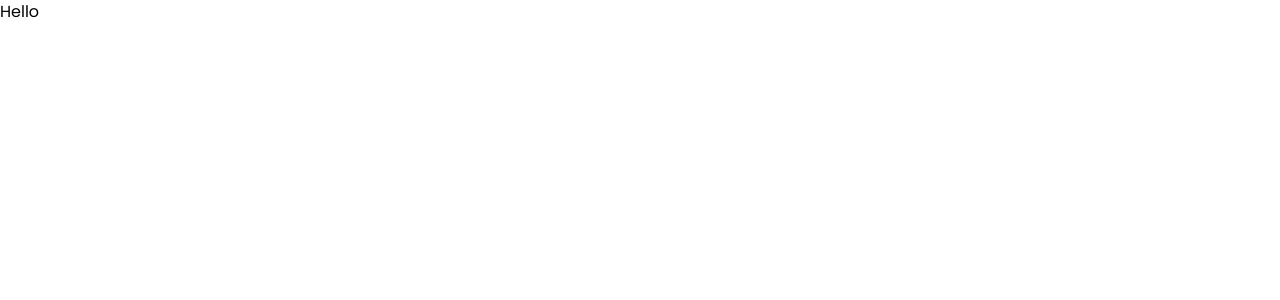
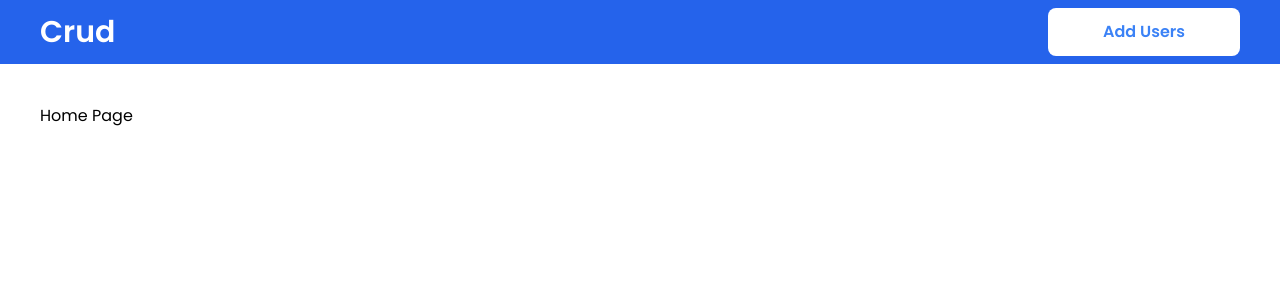
Before and after one commit to urbain32/crud-axios-app, a React (Create React App) app: page / in a window 1280 px wide. Shown: the top 300 px of the page. Built offline with nearby package versions, Linux system fonts and the light colour scheme.

Commit message:
creating navbar and home

```diff
--- a/src/App.js
+++ b/src/App.js
@@ -1,9 +1,14 @@
-
+import { Route, Routes } from 'react-router-dom';
+import Home from './pages/Home';
+import Navbar from './pages/Navbar';
 
 function App() {
   return (
-    <div className="w-full">
-      Hello
+    <div>
+      <Navbar />
+      <Routes>
+        <Route path='/' element={<Home />} />
+      </Routes>
     </div>
   );
 }
--- a/src/index.js
+++ b/src/index.js
@@ -2,11 +2,13 @@ import React from 'react';
 import ReactDOM from 'react-dom/client';
 import './index.css';
 import App from './App';
-
+import { BrowserRouter } from 'react-router-dom';
 
 const root = ReactDOM.createRoot(document.getElementById('root'));
 root.render(
   <React.StrictMode>
-    <App />
+    <BrowserRouter>
+      <App />
+    </BrowserRouter>
   </React.StrictMode>
 );
--- /dev/null
+++ b/src/pages/Home.js
@@ -0,0 +1,9 @@
+const Home = () => {
+  return (
+    <div className='w-full h-full flex flex-col px-10 py-10'>
+          <h1>Home Page</h1>
+
+    </div>
+  );
+};
+export default Home;
--- /dev/null
+++ b/src/pages/Navbar.js
@@ -0,0 +1,11 @@
+const Navbar = () => {
+  return (
+    <div className='w-full h-16 bg-blue-600 flex items-center justify-between px-10 py-2'>
+      <h1 className='text-white text-3xl font-semibold '>Crud</h1>
+      <button className='w-48 h-12 bg-white text-blue-500 font-semibold rounded-lg cursor-pointer hover:bg-transparent hover:border-2 hover:bg-dark hover:text-white  '>
+        Add Users
+      </button>
+    </div>
+  );
+};
+export default Navbar;
--- a/tailwind.config.js
+++ b/tailwind.config.js
@@ -44,6 +44,7 @@ module.exports = {
         xl: '1280px',
         '2xl': '1536px',
       },
+
     },
   },
   plugins: [],
```
